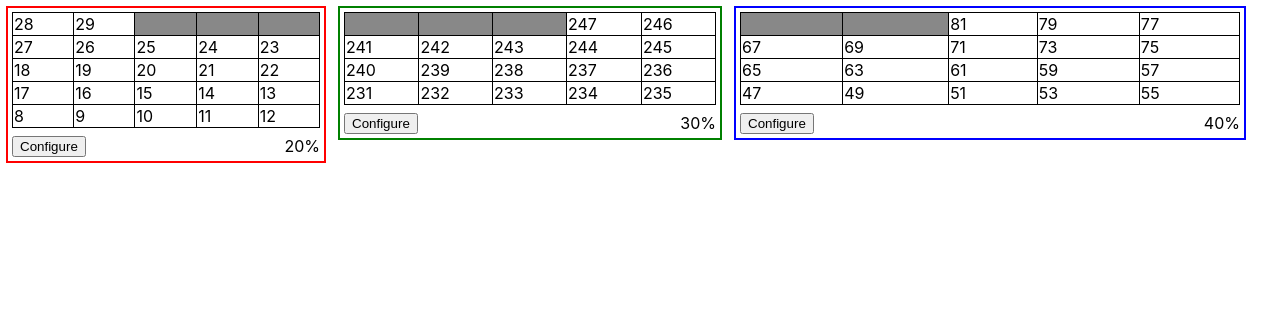
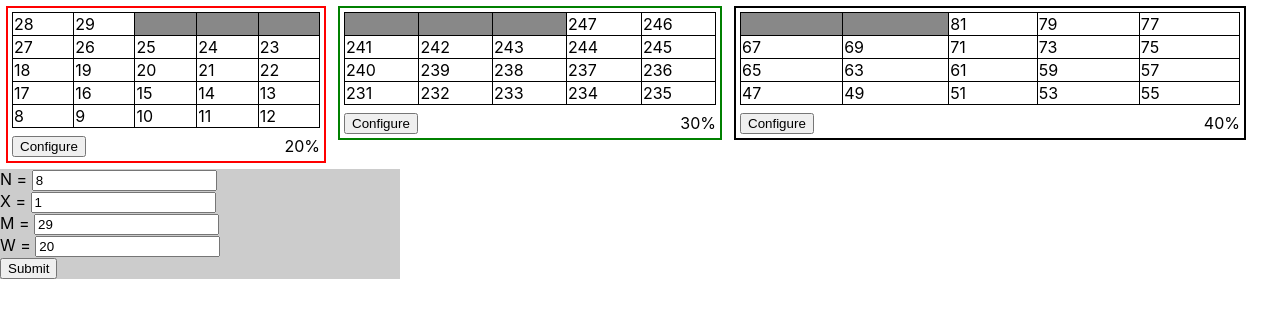
Before and after one commit to mccredie/crowdstreet, a React (Create React App) app: page / in a window 1280 px wide. Shown: the top 318 px of the page. Built offline with nearby package versions, Linux system fonts and the light colour scheme.

Commit message:
Updating config styling a bit.

```diff
--- a/src/App.css
+++ b/src/App.css
@@ -1,6 +1,22 @@
 @media only screen and (max-width: 1200px) {
   .App .App-blueTable {
     display: none;
-
   }
 }
+
+.App .App-blueTable..WormTable-container {
+  border-color: blue;
+}
+
+.App .App-redTable .WormTable-container {
+  border-color: red;
+}
+
+.App .App-greenTable .WormTable-container {
+  border-color: green;
+}
+
+.App .App-config {
+  clear: both;
+  width: 400px;
+}
--- a/src/App.js
+++ b/src/App.js
@@ -1,18 +1,23 @@
 import React from 'react';
 import './App.css';
 
-import RedWormTable from "./RedWormTableView"
-import GreenWormTable from "./GreenWormTableView"
-import BlueWormTable from "./BlueWormTableView"
+import RedWormTable from "./RedWormTableView";
+import GreenWormTable from "./GreenWormTableView";
+import BlueWormTable from "./BlueWormTableView";
+import Config from "./Config";
 
 function App() {
   return (
     <div className="App">
-      <header className="App-header">
-      </header>
-      <RedWormTable color="red"/>
-      <GreenWormTable color="green"/>
-      <BlueWormTable className="App-blueTable" color="blue"/>
+      <div style={{clear: "right"}}>
+          <RedWormTable className="App-redTable" />
+          <GreenWormTable className="App-greenTable" />
+          <BlueWormTable className="App-blueTable" />
+      </div>
+      <div className="App-config">
+          <Config />
+      </div>
+
     </div>
   );
 }
--- /dev/null
+++ b/src/Config.js
@@ -0,0 +1,6 @@
+
+import { reduxForm } from "redux-form";
+
+import Config from "./components/Config";
+
+export default reduxForm({ form: "worm/red" })(Config);
--- /dev/null
+++ b/src/components/Config.css
@@ -0,0 +1,4 @@
+
+.Config {
+  background-color: #ccc;
+}
--- a/src/components/Config.js
+++ b/src/components/Config.js
@@ -2,9 +2,10 @@ import React from 'react';
 
 import { Field } from "redux-form";
 
+import "./Config.css";
 
 export default ({ handleSubmit }) => {
-    return <form onSubmit={handleSubmit}>
+    return <form className="Config" onSubmit={handleSubmit}>
       <div>
         <label htmlFor="n">N = </label>
         <Field name="n" component="input" type="text"  parse={(value) => parseInt(value)} />
--- a/src/components/WormTable.js
+++ b/src/components/WormTable.js
@@ -2,13 +2,12 @@ import React from "react";
 import classNames from "classnames";
 
 import Table from "./Table";
-import Config from "./Config";
 
 import "./WormTable.css";
 
-export default ({w, color, className, ...rest}) => (
+export default ({w, className, ...rest}) => (
     <div className={classNames("WormTable", className)} style={{width: `${w}%`}} >
-        <div className="WormTable-container" style={{borderColor: color}} >
+        <div className="WormTable-container" >
             <Table {...rest} />
             <button className="WormTable-configButton">Configure</button>
             <div className="WormTable-widthLable">{w}%</div>
```
